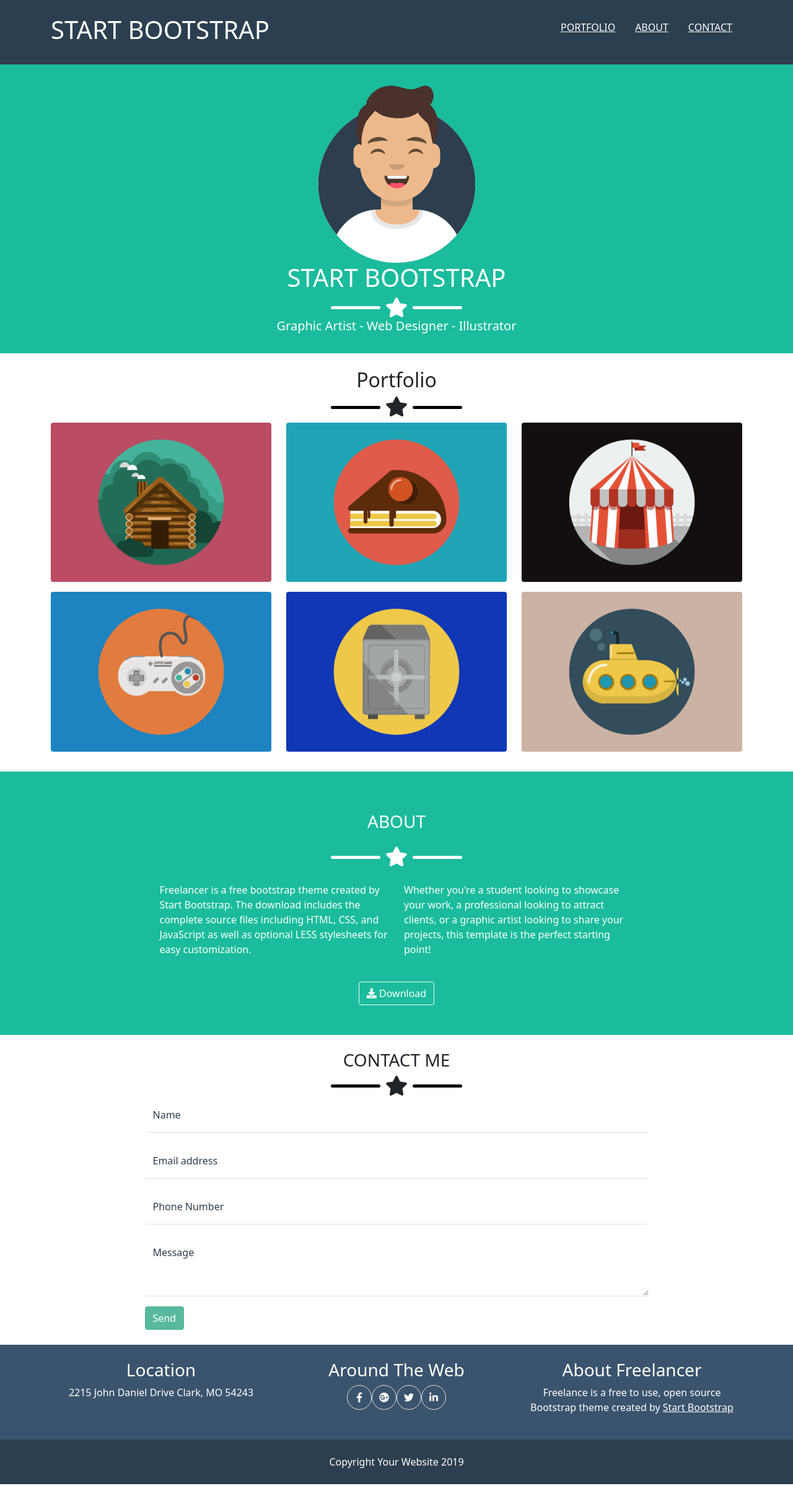
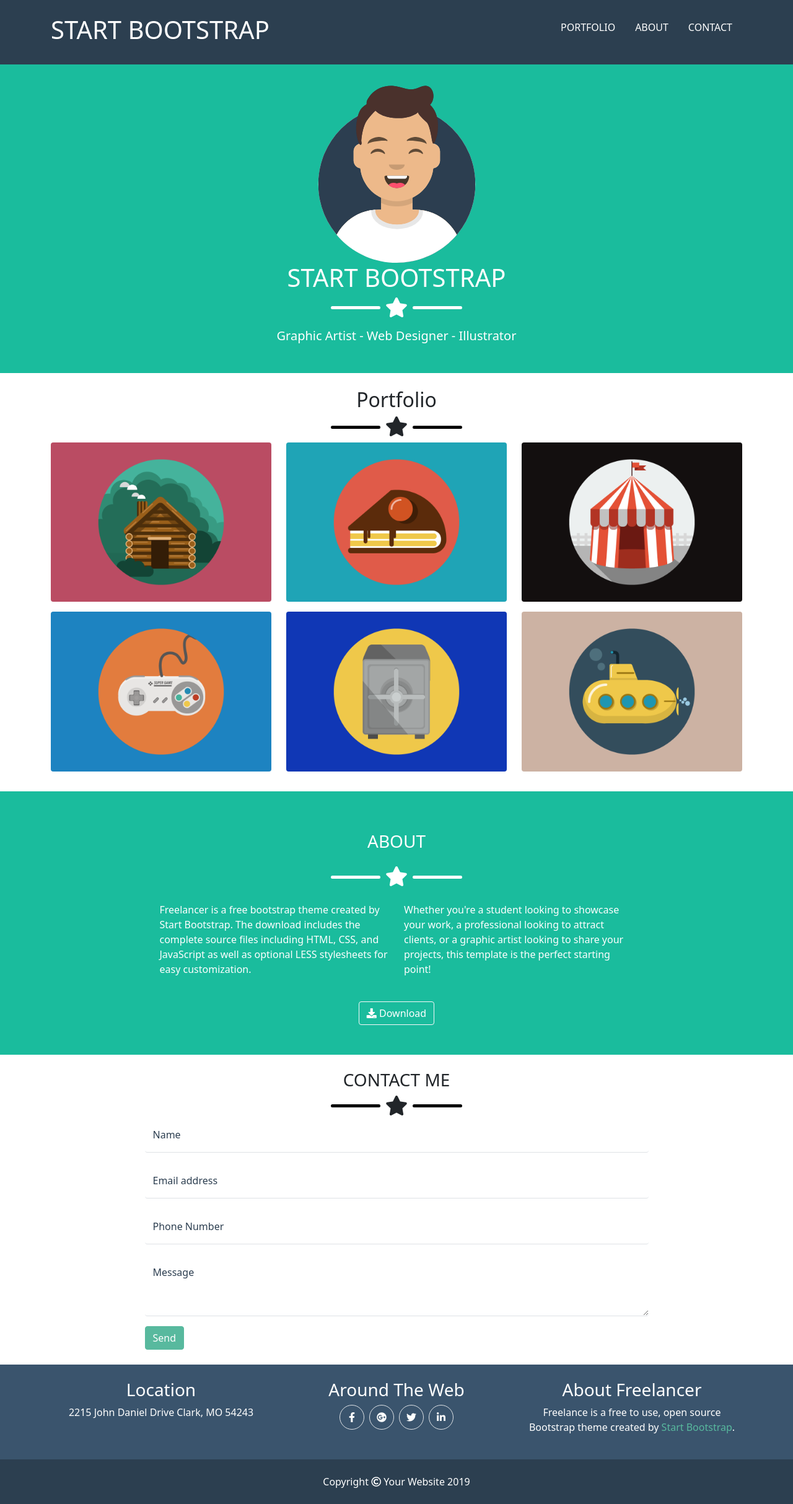
Before and after one commit to alfredochs/html-css-bootstrap-freelancer, a plain HTML site: page index.html in a window 1280 px wide. Shown: the whole page at 62% size. Before the commit the page ends 2395 px from the top, so only its background shows below. Drawn offline with nearby package versions, Linux system fonts and the light colour scheme.

Commit message:
details-done

```diff
--- a/css/style.css
+++ b/css/style.css
@@ -26,3 +26,7 @@
     min-width: 80px;
     border-radius: 3px;
 }
+
+.my-text{
+    color: #58B99E;
+}
--- a/index.html
+++ b/index.html
@@ -20,9 +20,9 @@
                 <nav class="d-flex justify-content-between align-items-center text-uppercase">
                     <h1>Start Bootstrap</h1>
                     <ul class="list-unstyled d-none d-md-flex">
-                        <li><a href="#" class="text-white px-3">Portfolio</a></li>
-                        <li><a href="#" class="text-white px-3">About</a></li>
-                        <li><a href="#" class="text-white px-3">Contact</a></li>
+                        <li><a href="#Portfolio" class="text-white text-decoration-none px-3">Portfolio</a></li>
+                        <li><a href="#About" class="text-white text-decoration-none px-3">About</a></li>
+                        <li><a href="#Contact" class="text-white text-decoration-none px-3">Contact</a></li>
                     </ul>
                     <div class="d-md-none">
                         <a href="#" class="text-white border p-3 rounded"><i class="fas fa-bars"></i></a>
@@ -45,7 +45,7 @@
                     <div class="star px-2"><i class="fas fa-star fs-2"></i></div>
                     <div class="star-row-white px-2"></div>
                 </div>
-                <div>
+                <div class="py-3">
                     <h5>Graphic Artist - Web Designer - Illustrator</h5>
                 </div>
             </div>
@@ -53,7 +53,7 @@
     </header>
 
     <main>
-        <div class="container text-center py-4">
+        <div class="container text-center py-4" id="Portfolio">
             <h2>Portfolio</h2>
             <div class="d-flex justify-content-center align-items-center">
                 <div class="star-row-black px-2"></div>
@@ -84,7 +84,7 @@
         </div>
 
         <div class="container-fluid bg-success py-5 px-5">
-            <div class="container text-white">
+            <div class="container text-white" id="About">
 
                 <h3 class="text-center py-3 text-uppercase">About</h3>
                 <div class="d-flex justify-content-center align-items-center">
@@ -127,7 +127,7 @@
             </div>
         </div>
 
-        <div class="container py-4">
+        <div class="container py-4" id="Contact">
 
             <div class="text-center text-uppercase">
                 <h3>contact me</h3>
@@ -192,9 +192,10 @@
 
                     <div class="col col-md-4">
                         <h3>Around The Web</h3>
-                        <div class=" d-flex justify-content-center">
+                        <div class="d-flex justify-content-center gap-2">
 
-                            <div class=" border text-white rounded-circle d-flex justify-content-center align-items-center"
+
+                            <div class="border text-white rounded-circle d-flex justify-content-center align-items-center"
                                 style="min-height: 40px; min-width: 40px;">
                                 <i class="fab fa-facebook-f"></i>
                             </div>
@@ -210,15 +211,33 @@
                                 style="min-height: 40px; min-width: 40px;">
                                 <i class="fab fa-linkedin-in"></i>
                             </div>
+                        </div>
 
+                    </div>
 
+                    <!-- <div class="row d-flex justify-content-center gap-2">
+                            <div class="col-2 border rounded-circle" style="min-height: 50px; min: height 50px; ;">
+                                <i class="fab fa-facebook-f"></i>
+                            </div>
 
-                        </div>
-                    </div>
+                            <div class="col-2 border rounded-circle">
+                                <i class="fab fa-facebook-f"></i>
+                            </div>
+
+                            <div class="col-2">
+                                <i class="fab fa-facebook-f"></i>
+                            </div>
+
+                            <div class="col-2">
+                                <i class="fab fa-facebook-f"></i>
+                            </div>
+
+                        </div> -->
+
                     <div class="col col-md-4">
                         <h3>About Freelancer</h3>
                         <p>Freelance is a free to use, open source Bootstrap theme created by <a href="#"
-                                class="text-white">Start Bootstrap</a></p>
+                                class="my-text text-decoration-none">Start Bootstrap</a>.</p>
                     </div>
 
                 </div>
@@ -228,7 +247,7 @@
 
     <footer>
         <div class="container-fluid bg-dark text-center text-white py-4">
-            <span>Copyright Your Website 2019</span>
+            <span>Copyright <i class="far fa-copyright"></i> Your Website 2019</span>
         </div>
     </footer>
 
```
